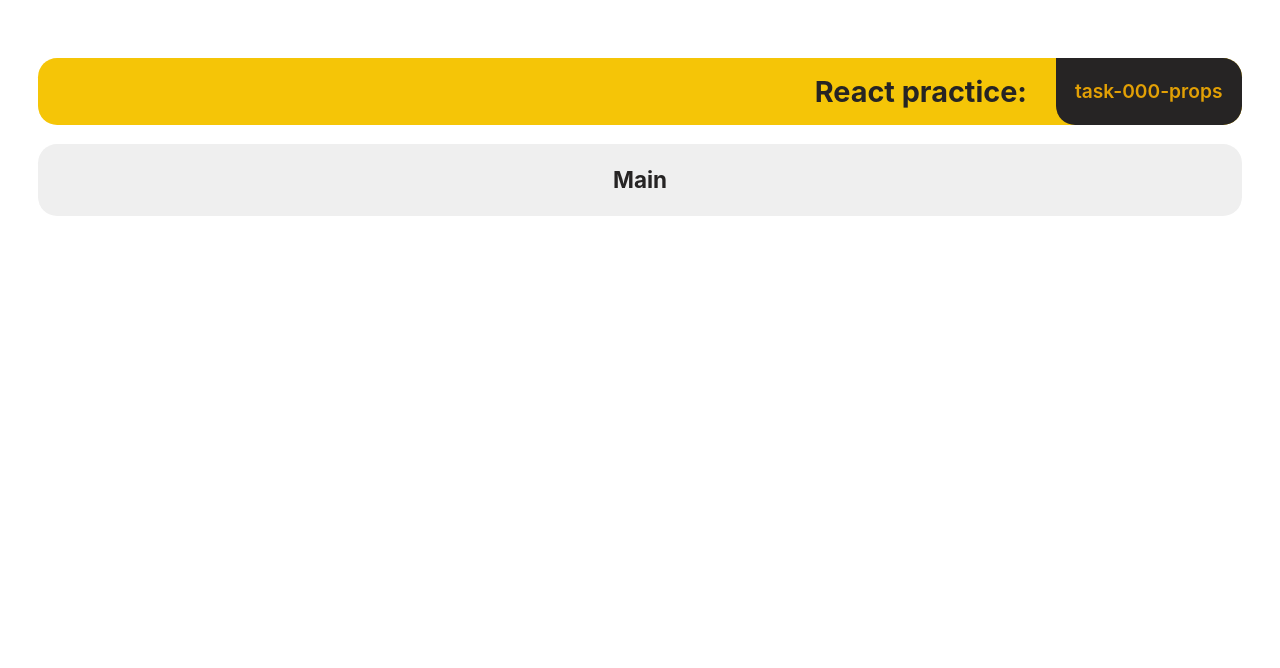
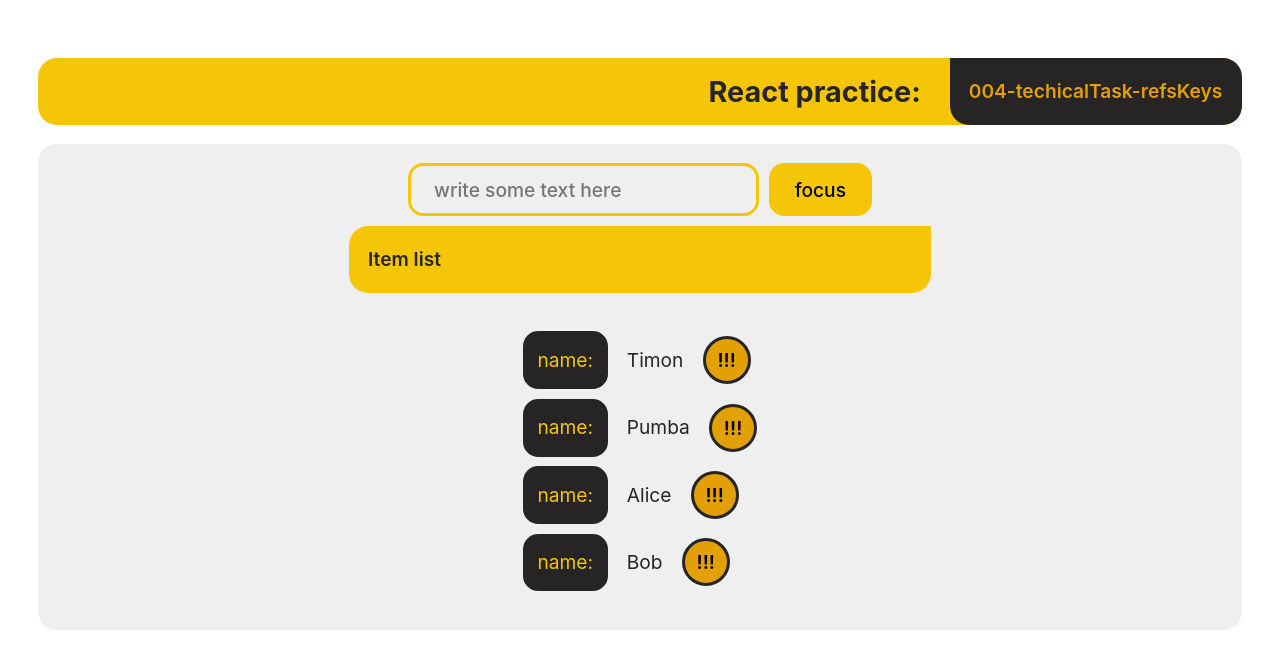
Before and after one commit to spacepocket1985/react-practice, a React (Vite) app: page / in a window 1280 px wide. Shown: the top 668 px of the page. Built offline with nearby package versions, Linux system fonts and the light colour scheme.

Commit message:
feat: add solution for task-004

```diff
--- a/package.json
+++ b/package.json
@@ -14,7 +14,8 @@
   },
   "dependencies": {
     "react": "^18.3.1",
-    "react-dom": "^18.3.1"
+    "react-dom": "^18.3.1",
+    "uuid": "^10.0.0"
   },
   "devDependencies": {
     "@eslint/compat": "^1.1.1",
@@ -22,6 +23,7 @@
     "@eslint/js": "^9.11.1",
     "@types/react": "^18.3.3",
     "@types/react-dom": "^18.3.0",
+    "@types/uuid": "^10.0.0",
     "@typescript-eslint/eslint-plugin": "^8.7.0",
     "@typescript-eslint/parser": "^8.7.0",
     "@vitejs/plugin-react": "^4.3.1",
--- a/src/App.tsx
+++ b/src/App.tsx
@@ -1,14 +1,65 @@
-import { FC } from 'react';
+import { FC, useRef, useState } from 'react';
+import { v4 as uuidv4 } from 'uuid';
 
 import { Header } from './components/layout/Header';
+import { List } from './components/list/LIst';
+
 import './App.css';
 
+export type ItemType = { id: string; name: string };
+
 const App: FC = () => {
+  const [data, setData] = useState<ItemType[]>([
+    { id: uuidv4(), name: 'Timon' },
+    { id: uuidv4(), name: 'Pumba' },
+    { id: uuidv4(), name: 'Alice' },
+    { id: uuidv4(), name: 'Bob' },
+  ]);
+
+  const [inputValue, setInputValue] = useState('');
+
+  const inputRef = useRef<HTMLInputElement>(null);
+
+  const handleFocus = (): void => inputRef.current!.focus();
+
+  const handleKeyDown = (e: React.KeyboardEvent<HTMLInputElement>) => {
+    if (e.key === 'Enter' && inputValue)
+      setData([...data, { name: inputValue, id: uuidv4() }]);
+  };
+
+  const handleChangeInputValue = (
+    e: React.ChangeEvent<HTMLInputElement>
+  ): void => {
+    setInputValue(e.currentTarget.value);
+  };
+
+  const hundleUpdate = (id: string) => {
+    setData(
+      data.map((item) => {
+        if (item.id === id) {
+          return { ...item, name: item.name + '!!!' };
+        }
+        return item;
+      })
+    );
+  };
+
   return (
     <>
       <Header />
       <main>
-        <h3>Main</h3>
+        <div className="wrapperInputBtn">
+          <input
+            value={inputValue}
+            type="text"
+            placeholder="write some text here"
+            ref={inputRef}
+            onKeyDown={handleKeyDown}
+            onChange={handleChangeInputValue}
+          />
+          <button onClick={handleFocus}>focus</button>
+        </div>
+        <List data={data} onUpdateItem={hundleUpdate} />
       </main>
     </>
   );
--- a/src/components/layout/Header.tsx
+++ b/src/components/layout/Header.tsx
@@ -4,7 +4,7 @@ export const Header: React.FC = () => {
   return (
     <header className="header">
       <h2 className="headerTitle">React practice: </h2>
-      <p className="subTitle">task-000-props</p>
+      <p className="subTitle">004-techicalTask-refsKeys</p>
     </header>
   );
 };
--- /dev/null
+++ b/src/components/list/LIst.css
@@ -0,0 +1,20 @@
+.listLine {
+  display: flex;
+  justify-content: flex-start;
+  align-items: center;
+  gap: 1rem;
+  margin-bottom: .5rem;
+}
+
+.listLine span {
+  border-radius: 0.8rem;
+  border: 0.2rem solid transparent;
+  padding: 0.6em;
+  font-size: 1em;
+  font-weight: 400;
+  font-family: inherit;
+  background-color: var(--main-color);
+  color: var(--second-color);
+  cursor: pointer;
+  transition: border-color 0.25s;
+}
--- /dev/null
+++ b/src/components/list/LIst.tsx
@@ -0,0 +1,30 @@
+
+import { ItemType } from '../../App';
+import { WrapperComponent } from '../wrapperComponent/WrapperComponent';
+import './LIst.css';
+
+type ListPropsType = { data: ItemType[]; onUpdateItem: (id: string) => void };
+
+export const List: React.FC<ListPropsType> = ({ data, onUpdateItem }) => {
+  const handleUpdateItem = (id: string): void => {
+    onUpdateItem(id)
+  };
+
+  const rederData = data.map((item) => {
+
+    return (
+      <li key={item.id} className="listLine">
+        <span>name:</span>
+        {item.name}
+        <button onClick={()=>{handleUpdateItem(item.id)}} className="sphere">
+          !!!
+        </button>
+      </li>
+    );
+  });
+  return (
+    <WrapperComponent indicator="Item list">
+      <ul>{rederData}</ul>
+    </WrapperComponent>
+  );
+};
--- a/src/components/wrapperComponent/WrapperComponent.css
+++ b/src/components/wrapperComponent/WrapperComponent.css
@@ -1,9 +1,10 @@
 .wrapperComponent {
   display: flex;
+  flex-direction: column;
   align-items: center;
   text-align: left;
   gap: 2rem;
-  margin-bottom: 1rem;
+  margin-bottom: .5rem;
 }
 
 .indicator {
--- a/src/index.css
+++ b/src/index.css
@@ -89,9 +89,22 @@ button:focus-visible {
   background-color: var(--third-color);
   border: 0.2rem solid var(--main-color);
   font-weight: 600;
+  transition: all .3s;
+}
+
+.sphere:hover{
+  transform: scale(1.1);
 }
 
 input {
   background-color: var(--first-color);
   border: 0.2rem solid var(--second-color);
 }
+
+.wrapperInputBtn {
+  display: flex;
+  justify-content: center;
+  align-items: center;
+  gap: .5rem;
+  margin-bottom: .5rem;
+}
```
Also changed, not shown: 1 other file (tests, documents, lock files or other folders).
